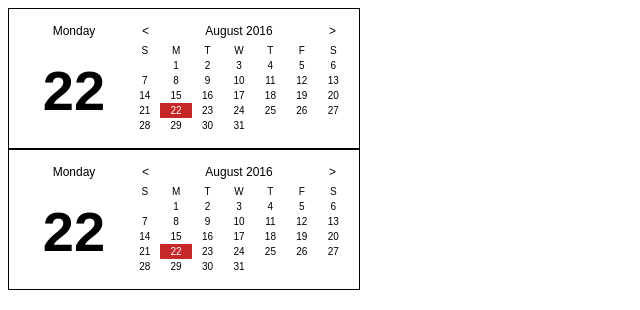
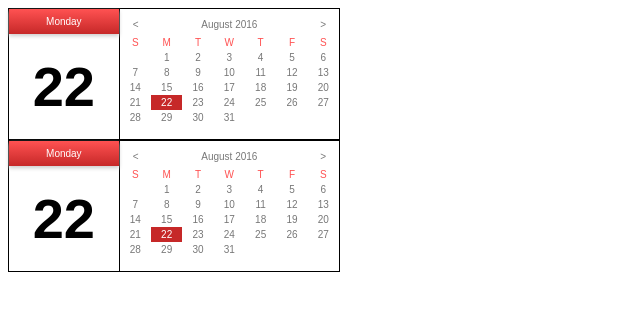
Before and after one commit to christianevans214/christianevans214.github.io, a website: page index.html in a window 1280 px wide. Shown: the whole page, without its empty margins (0-640 px from the left). Drawn offline with Linux system fonts and the light colour scheme.

Commit message:
some stylins

```diff
--- a/src/scripts/calendar/calendar_view.js
+++ b/src/scripts/calendar/calendar_view.js
@@ -112,6 +112,18 @@ export default class Calendar {
   }
 
   /**
+   * Formats class name for a specific calendar day element.
+   * @param {number} day Calendar day.
+   * @return {string} Class string.
+   */
+  _formatDayClass(day) {
+    return [
+      this.dayIsSelectedDay(day) ? 'active-day' : '',
+      day === null ? '' : 'day',
+    ].join(' ');
+  }
+
+  /**
    * Constructs initial month toggler.
    * @return {Object} DOM element.
    */
@@ -135,18 +147,6 @@ export default class Calendar {
         }, '>'),
       ])
     );
-  }
-
-  /**
-   * Formats class name for a specific calendar day element.
-   * @param {number} day Calendar day.
-   * @return {string} Class string.
-   */
-  _formatDayClass(day) {
-    return [
-      this.dayIsSelectedDay(day) ? 'active-day' : '',
-      day === null ? '' : 'day',
-    ].join(' ');
   }
 
   /**
--- a/src/styles/scss/calendar.scss
+++ b/src/styles/scss/calendar.scss
@@ -5,12 +5,22 @@
   -ms-user-select: none;
   user-select: none;
 }
+$red-dark: #C62828;
+$red-light: #FF5252;
+
+$font-size-small: 10px;
+$font-size-header: 28px;
+
+$calendar-grey: #777;
+
+$datepicker-border: 1px solid #000;
+$datepicker-width: 330px;
 
 .calendar-container {
-  border: 1px solid #000;
-  width: 330px;
+  border: $datepicker-border;
+  width: $datepicker-width;
   display: flex;
-  padding: 5px 10px;
+  background: white;
 
   & > div {
     width: 0;
@@ -18,18 +28,21 @@
 
   .calendar-display-container {
     flex-grow: 1;
-
+    border-right: $datepicker-border;
     & > div {
       text-align: center;
     }
 
     .display-weekday {
-      font-size: 12px;
-      padding: 10px 0 0 0;
+      font-size: $font-size-small;
+      padding: 7px 0;
+      background: linear-gradient($red-light, $red-dark);
+      color: white;
+      box-shadow: 0px 2px 4px #ccc;
     }
 
     .display-day {
-      font-size: 28px;
+      font-size: $font-size-header;
 
       h1 {
         margin: 20px;
@@ -40,7 +53,7 @@
     flex-grow: 2;
 
     .month-toggle {
-      font-size: 12px;
+      font-size: $font-size-small;
       display: flex;
       justify-content: space-between;
       padding: 10px 0 0 0;
@@ -48,6 +61,7 @@
 
       * {
         @extend %unselectable;
+        color: $calendar-grey;
       }
 
       .toggle {
@@ -57,7 +71,7 @@
 
     .datepicker {
       margin-top: 5px;
-      font-size: 10px;
+      font-size: $font-size-small;
 
       .datepicker-header {
         display: flex;
@@ -67,6 +81,7 @@
           flex-grow: 1;
           text-align: center;
           padding: 2px 0;
+          color: $red-light;
         }
       }
 
@@ -78,6 +93,7 @@
           flex-grow: 1;
           text-align: center;
           padding: 2px 0;
+          color: $calendar-grey;
           @extend %unselectable;
 
           &.day {
@@ -86,12 +102,12 @@
           }
           &.day:hover {
             color: white;
-            background: #FF5252;
+            background: $red-light;
           }
 
           &.active-day {
             color: white;
-            background: #C62828;
+            background: $red-dark;
           }
         }
       }
```
Also changed, not shown: dist/scripts/bundle.min.js, dist/styles/main.css, dist/styles/scss/calendar.css.
